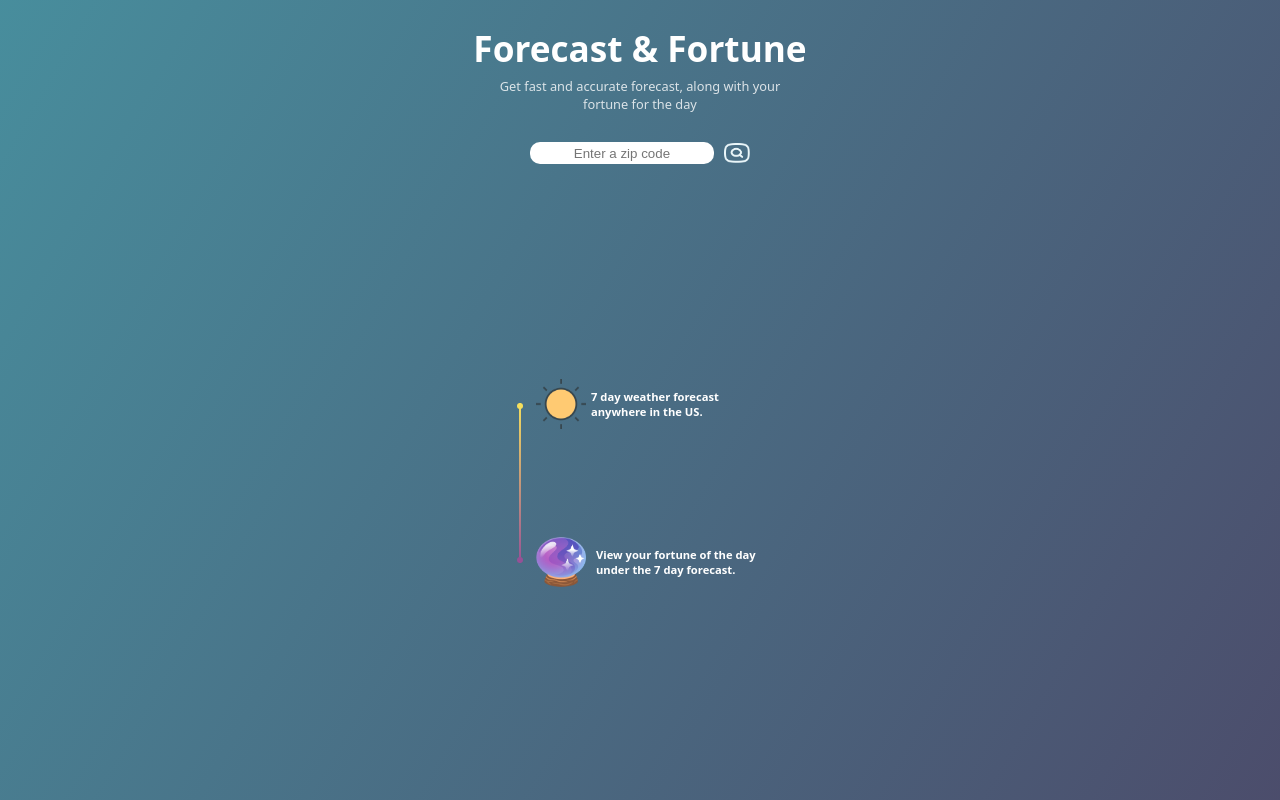
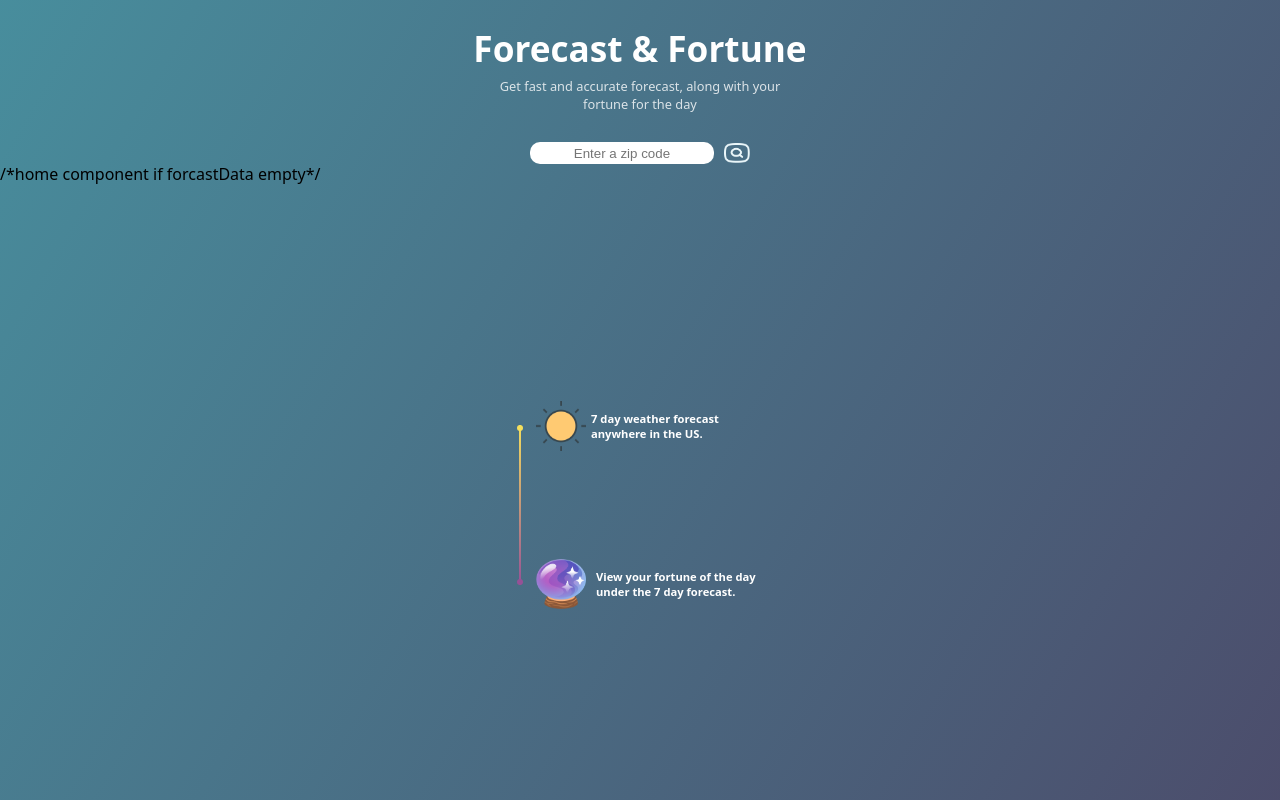
Before and after one commit to Spruelw/Forcast--Fortune, a React (Create React App) app: page / in a window 1280 px wide. Built offline with nearby package versions, Linux system fonts and the light colour scheme.

Commit message:
Update App.js

```diff
--- a/src/App.js
+++ b/src/App.js
@@ -10,7 +10,7 @@ function App() {
   return (
     <div className="App">
       <Hero forcastData={forcastData} setForcastData={setForcastData} />
-{/*home component if forcastData empty*/}
+/*home component if forcastData empty*/
       {Object.keys(forcastData).length > 0 ? (
         <Forcast forcastData={forcastData} setForcastData={setForcastData} />
       ) : (
```
